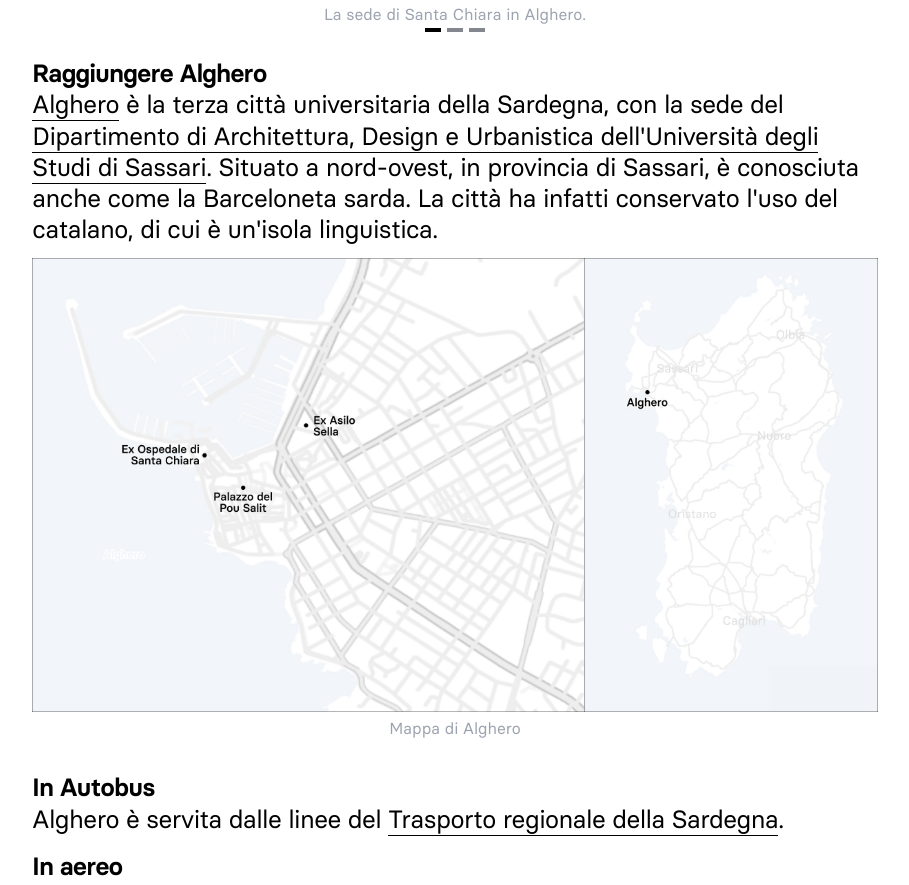
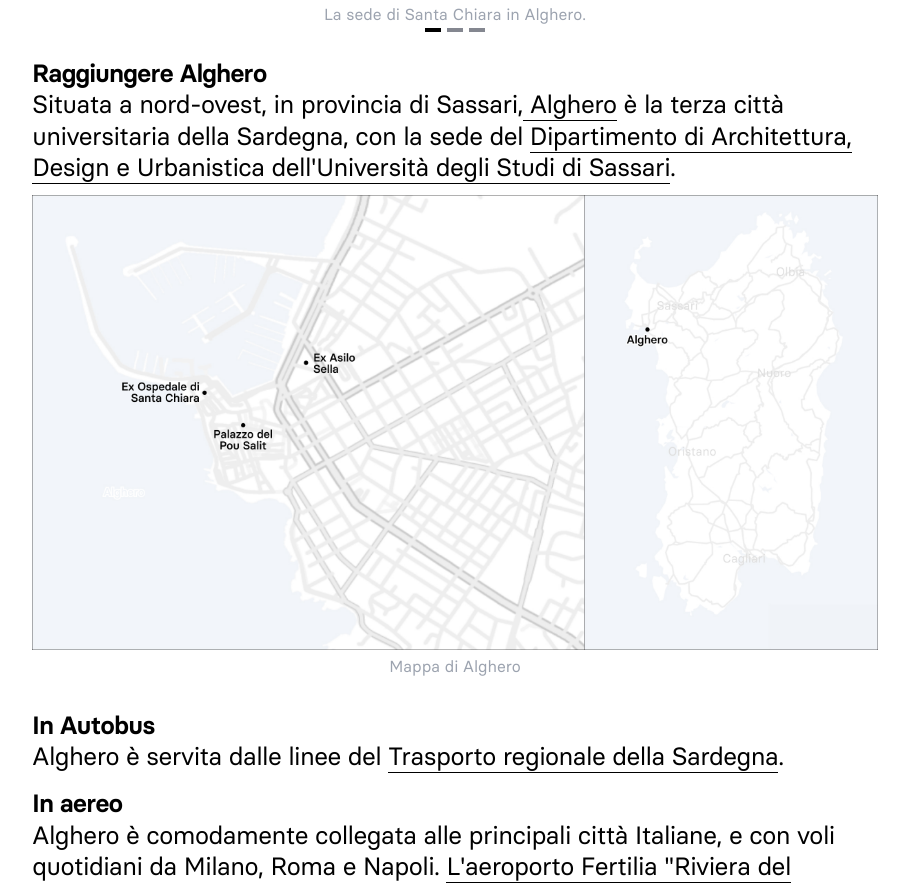
Before and after one commit to alfredocalosci/AlgheroXDesign_web, a Nuxt app in the folder algheroXdesign/: page /la-sede in a window 1280 px wide. Shown: the part 1071-1956 px from the top of the page, without its empty margins (185-1094 px from the left). Built offline with nearby package versions, Linux system fonts and the light colour scheme.

Commit message:
Update la-sede.vue

```diff
--- a/algheroXdesign/pages/la-sede.vue
+++ b/algheroXdesign/pages/la-sede.vue
@@ -50,7 +50,7 @@
                 <h4 class="pt-4">Raggiungere Alghero </h4>
 
                 <p>
-                  <a href="https://goo.gl/maps/UbpUguEUHcSmticq8" target="_blank">Alghero</a> è la terza città universitaria della Sardegna, con la sede del <a href="https://www.google.com/search?client=safari&rls=en&q=dadu+uniss&ie=UTF-8&oe=UTF-8" target="_blank">Dipartimento di Architettura, Design e Urbanistica dell'Università degli Studi di Sassari</a>. Situato a nord-ovest, in provincia di Sassari, è conosciuta anche come la Barceloneta sarda. La città ha infatti conservato l'uso del catalano, di cui è un'isola linguistica.
+                  Situata a nord-ovest, in provincia di Sassari,<a href="https://goo.gl/maps/UbpUguEUHcSmticq8" target="_blank">  Alghero</a> è la terza città universitaria della Sardegna, con la sede del <a href="https://www.google.com/search?client=safari&rls=en&q=dadu+uniss&ie=UTF-8&oe=UTF-8" target="_blank">Dipartimento di Architettura, Design e Urbanistica dell'Università degli Studi di Sassari</a>.
                 </p>
 
                 <div class="py-3 carousel__item">
```
